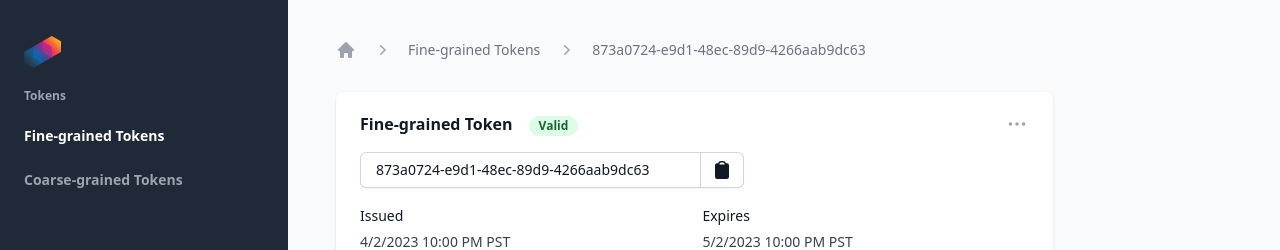
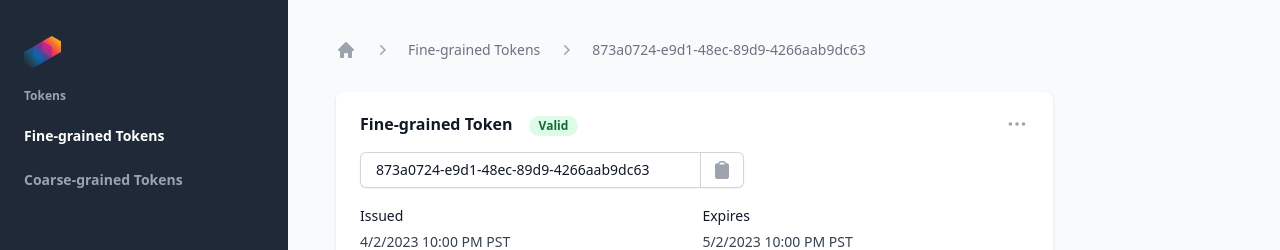
Before and after one commit to abepark01/token-poc, a Next.js app: page / in a window 1280 px wide. Shown: the top 250 px of the page. Built offline with nearby package versions, Linux system fonts and the light colour scheme.

Commit message:
fix clipboard color

```diff
--- a/src/pages/index.js
+++ b/src/pages/index.js
@@ -65,7 +65,7 @@ export default function Home() {
                 className="relative -ml-px inline-flex items-center gap-x-1.5 rounded-r-md px-3 py-2 text-sm font-semibold text-gray-900 ring-1 ring-inset ring-gray-300 hover:bg-gray-50"
               >
                 <span className="sr-only">Copy to Clipboard</span>
-                <ClipboardIcon className="h-5 w-5" />
+                <ClipboardIcon className="h-5 w-5 text-gray-400" />
               </button>
             </div>
             <div className="mb-4 grid grid-cols-2 gap-4">
```
